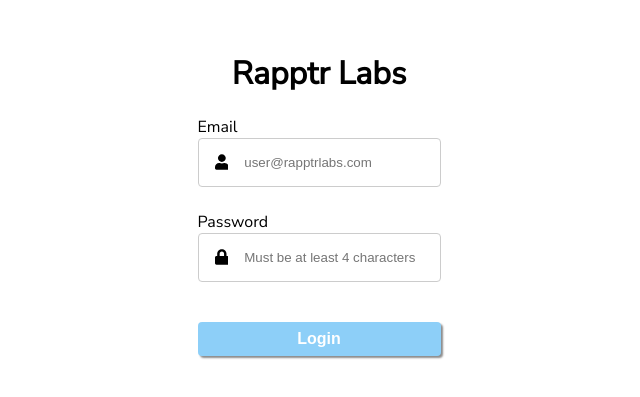
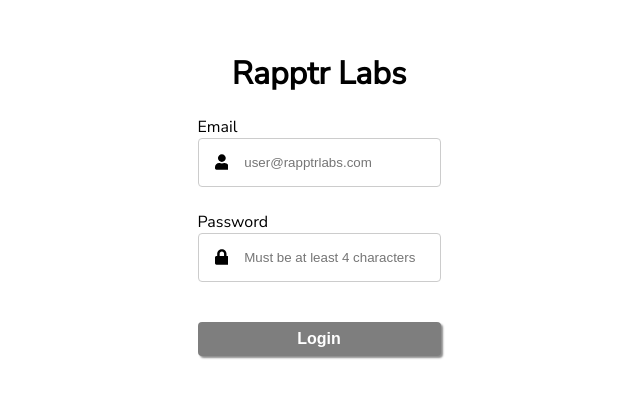
Before and after one commit to MartinDCalderonP/login-todo, a Next.js app: page / in a window 1280 px wide. Shown: the part 207-604 px from the top of the page, without its empty margins (321-961 px from the left). Built offline with nearby package versions, Linux system fonts and the light colour scheme.

Commit message:
Add white button variant to Button component

```diff
--- a/components/Button/index.tsx
+++ b/components/Button/index.tsx
@@ -2,17 +2,30 @@
 import { DefaultButton } from "./styles";
 
 type ButtonType = "submit" | "reset" | "button";
+export type ButtonVariant = "default" | "white";
 
 interface IButton {
   children: ReactNode;
   disabled?: boolean;
   onClick?: (e: MouseEvent<HTMLButtonElement>) => void;
   type: ButtonType;
+  variant?: ButtonVariant;
 }
 
-const Button = ({ children, disabled, onClick, type }: IButton) => {
+const Button = ({
+  children,
+  disabled,
+  onClick,
+  type,
+  variant = "default",
+}: IButton) => {
   return (
-    <DefaultButton type={type} disabled={disabled} onClick={onClick}>
+    <DefaultButton
+      disabled={disabled}
+      onClick={onClick}
+      type={type}
+      variant={variant}
+    >
       {children}
     </DefaultButton>
   );
--- a/components/Button/styles.tsx
+++ b/components/Button/styles.tsx
@@ -1,12 +1,18 @@
 import styled from "@emotion/styled";
+import { ButtonVariant } from "../Button";
 
-export const DefaultButton = styled.button`
+interface IDefaultButton {
+  variant: ButtonVariant;
+}
+
+export const DefaultButton = styled("button")<IDefaultButton>`
   width: 100%;
   margin-top: 1rem;
-  background-color: var(--defaultButton);
+  background-color: ${({ variant }) =>
+    variant === "default" ? "#000" : "#fff"};
+  color: ${({ variant }) => (variant === "default" ? "#fff" : "#000")};
   border: none;
   border-radius: 4px;
-  color: #fff;
   cursor: pointer;
   font-size: 1rem;
   font-weight: 600;
```
